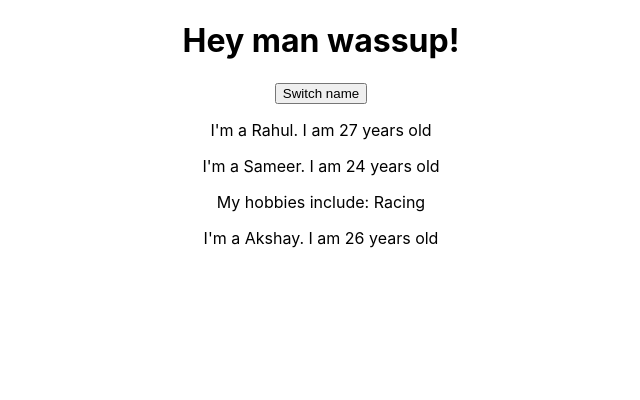
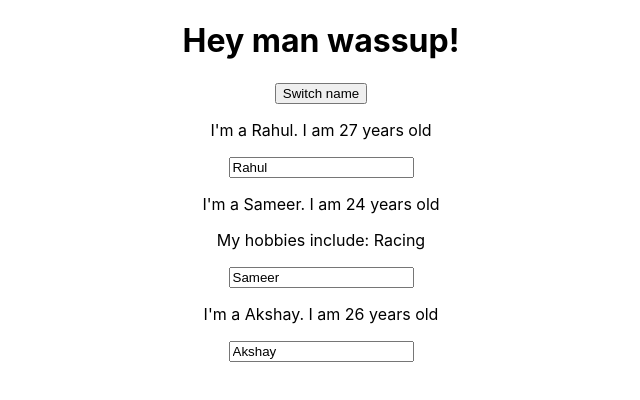
Before and after one commit to ajrahul10/react-complete-guide, a React (Create React App) app: page / in a window 1280 px wide. Shown: the top 400 px of the page, without its empty margins (319-959 px from the left). Built offline with nearby package versions, Linux system fonts and the light colour scheme.

Commit message:
Two way binding

```diff
--- a/src/App.js
+++ b/src/App.js
@@ -1,38 +1,42 @@
-import React, {useState} from 'react';
+import React, {Component} from 'react';
 import './App.css';
 import Person from './Person/Person';
 
-const App = (props) => {
+class App extends Component {
 
-  const [personState, setPersonState] = useState({
+  state = {
     persons: [
       {name: 'Rahul', age: 27},
       {name: 'Sameer', age: 24},
       {name: 'Akshay', age: 26}
     ]
-  })
-
-  const [otherState, setOtherState] = useState('some other state');
-
-  console.log(personState, otherState);
-
-  const switchNameHandler = () => {
-    //console.log('switch clicked');
-    let s = {...personState};
-    s.persons[2].name = 'Aditya';
-    setPersonState(s);
   }
 
-  return (
-    <div className="App">
-      <h1>Hey man wassup!</h1>
-      <button onClick={switchNameHandler}>Switch name</button>
-      <Person name={personState.persons[0].name} age={personState.persons[0].age} />
-      <Person name={personState.persons[1].name} age={personState.persons[1].age}>My hobbies include: Racing</Person>
-      <Person name={personState.persons[2].name} age={personState.persons[2].age} />
-    </div>
-  )
+  switchNameHandler = (newName) => {
+    //console.log('switch clicked');
+    let s = {...this.state};
+    s.persons[2].name = newName;
+    this.setState(s);
+  }
 
+  changeNameHandler = (event) => {
+    //console.log('switch clicked');
+    let s = {...this.state};
+    s.persons[1].name = event.target.value;
+    this.setState(s);
+  }
+
+  render() {
+    return (
+      <div className="App">
+        <h1>Hey man wassup!</h1>
+        <button onClick={() => this.switchNameHandler("Aditya")}>Switch name</button>
+        <Person name={this.state.persons[0].name} age={this.state.persons[0].age} />
+        <Person changed={this.changeNameHandler} click={this.switchNameHandler.bind(this, "Adi")} name={this.state.persons[1].name} age={this.state.persons[1].age}>My hobbies include: Racing</Person>
+        <Person name={this.state.persons[2].name} age={this.state.persons[2].age} />
+      </div>
+    )
+  }
 }
 
 export default App;
--- a/src/Person/Person.js
+++ b/src/Person/Person.js
@@ -1,10 +1,12 @@
 import React from 'react';
 
 const person = (props) => {
+
     return (
         <div>
-            <p>I'm a {props.name}. I am {props.age} years old</p>
+            <p onClick={props.click}>I'm a {props.name}. I am {props.age} years old</p>
             <p>{props.children}</p>
+            <input name="text" onChange={props.changed} value={props.name} />
         </div>
     )
 }
```
Also changed, not shown: 1 other file (tests, documents, lock files or other folders).
